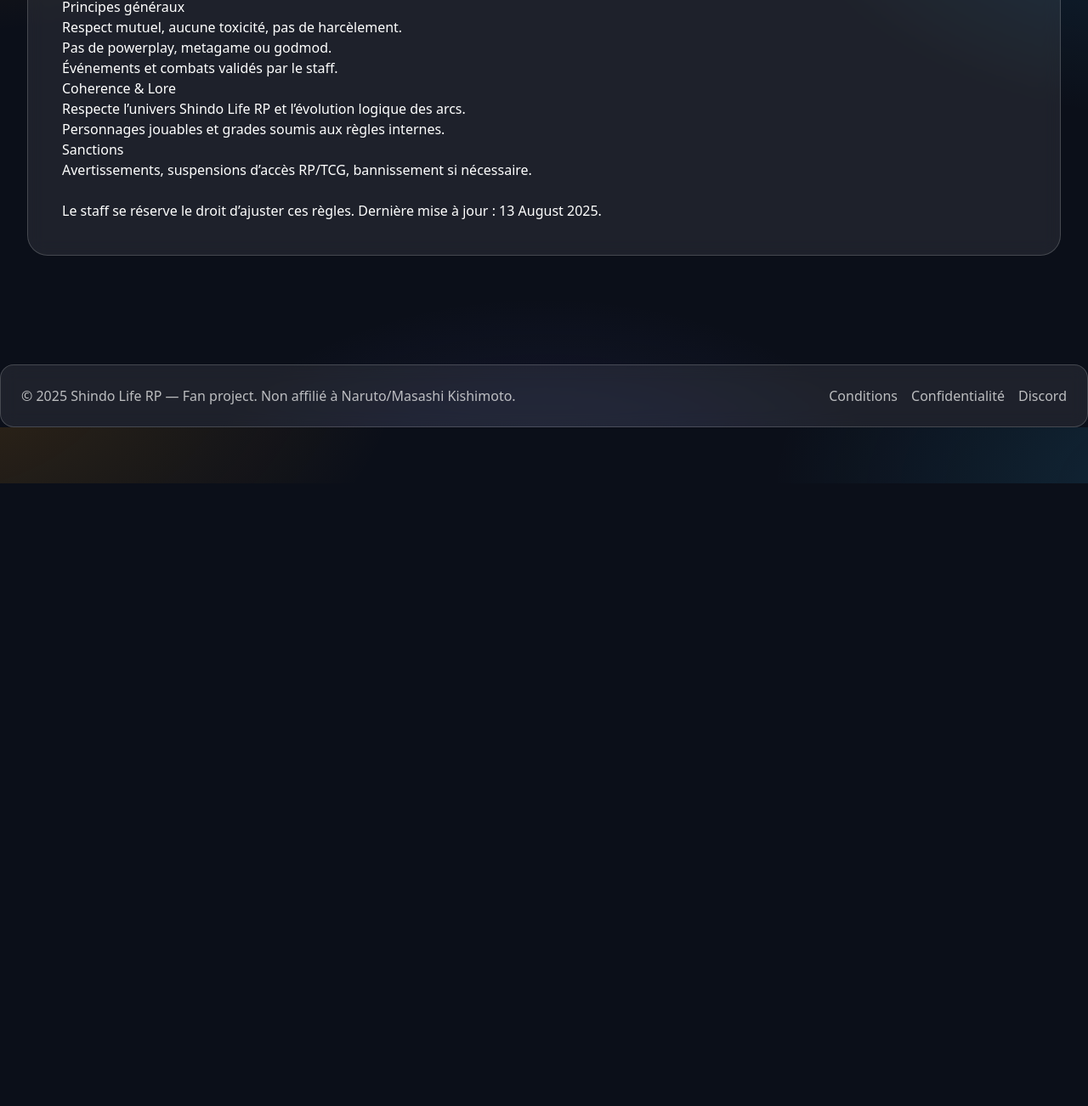
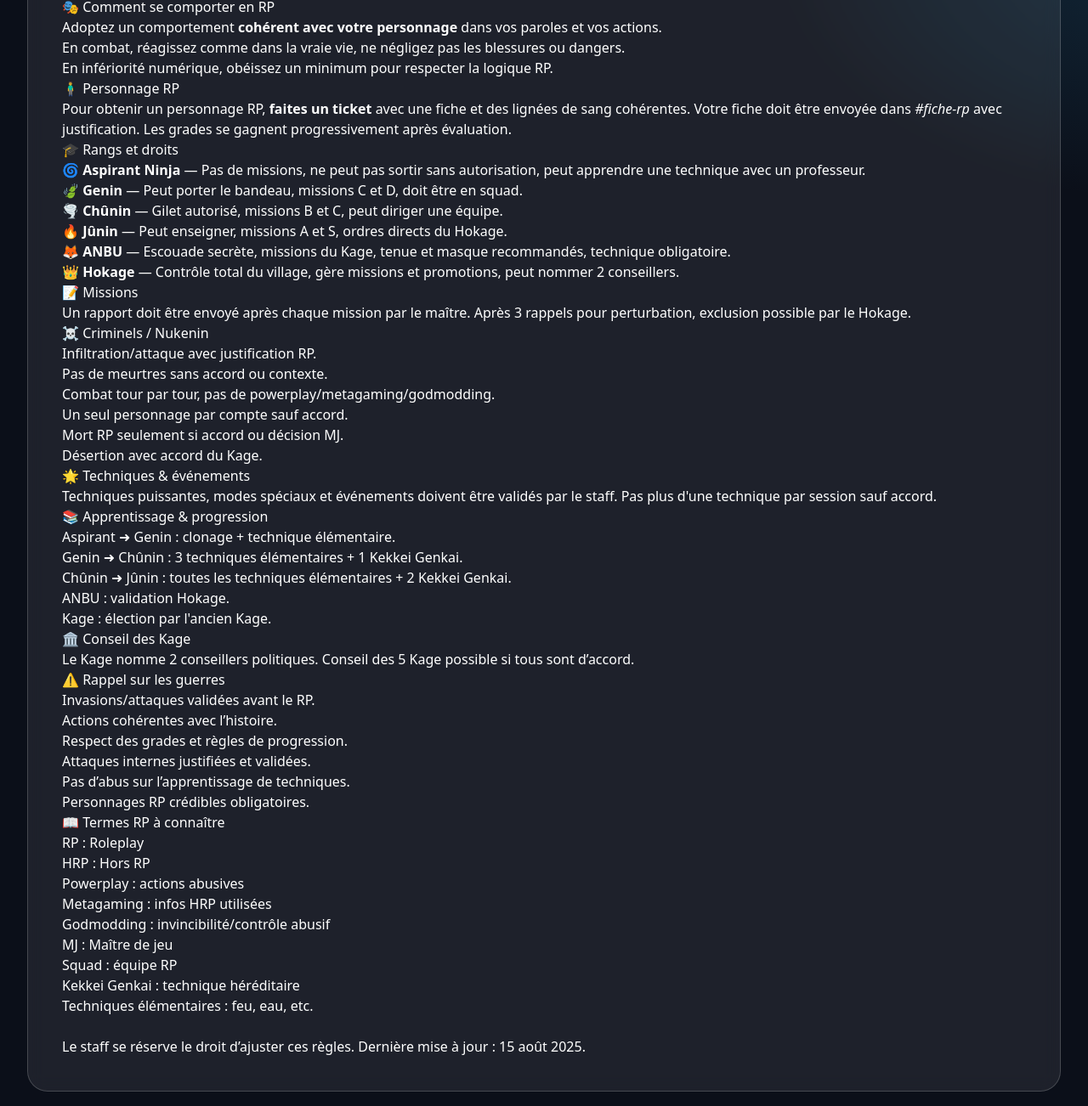
Before and after one commit to XavarsCode/shindo-life-rp-site, a plain HTML site: page reglement.html in a window 1280 px wide. Shown: the part 231-1533 px from the top of the page at 85% size. Before the commit the page ends 800 px from the top, so only its background shows below. Drawn offline with nearby package versions, Linux system fonts and the light colour scheme.

Commit message:
Update reglement.html

```diff
--- a/reglement.html
+++ b/reglement.html
@@ -31,7 +31,6 @@
   .link-underline:hover:after { width:100%; }
 </style>
 <script>
-  // mobile menu
   function toggleMenu() { document.getElementById('mobileMenu').classList.toggle('hidden'); }
 </script>
 
@@ -72,25 +71,83 @@
 <main class="px-4 sm:px-6 lg:px-8">
   <section class="max-w-7xl mx-auto pt-10 pb-16">
     <div class="glass rounded-3xl p-6 sm:p-10">
-      <h1 class="text-3xl sm:text-4xl font-extrabold mb-4">Règlement</h1>
+      <h1 class="text-3xl sm:text-4xl font-extrabold mb-4">Règlement RP</h1>
       <div class="prose prose-invert max-w-none">
-<h2>Principes généraux</h2>
+
+<h2>🎭 Comment se comporter en RP</h2>
+<p>Adoptez un comportement <strong>cohérent avec votre personnage</strong> dans vos paroles et vos actions.</p>
 <ul>
-  <li>Respect mutuel, aucune toxicité, pas de harcèlement.</li>
-  <li>Pas de powerplay, metagame ou godmod.</li>
-  <li>Événements et combats validés par le staff.</li>
+  <li>En combat, réagissez comme dans la vraie vie, ne négligez pas les blessures ou dangers.</li>
+  <li>En infériorité numérique, obéissez un minimum pour respecter la logique RP.</li>
 </ul>
-<h2>Coherence & Lore</h2>
+
+<h2>🧍‍♂️ Personnage RP</h2>
+<p>Pour obtenir un personnage RP, <strong>faites un ticket</strong> avec une fiche et des lignées de sang cohérentes. Votre fiche doit être envoyée dans <em>#fiche-rp</em> avec justification. Les grades se gagnent progressivement après évaluation.</p>
+
+<h2>🎓 Rangs et droits</h2>
 <ul>
-  <li>Respecte l’univers Shindo Life RP et l’évolution logique des arcs.</li>
-  <li>Personnages jouables et grades soumis aux règles internes.</li>
+  <li><strong>🌀 Aspirant Ninja</strong> — Pas de missions, ne peut pas sortir sans autorisation, peut apprendre une technique avec un professeur.</li>
+  <li><strong>🍃 Genin</strong> — Peut porter le bandeau, missions C et D, doit être en squad.</li>
+  <li><strong>🌪️ Chûnin</strong> — Gilet autorisé, missions B et C, peut diriger une équipe.</li>
+  <li><strong>🔥 Jûnin</strong> — Peut enseigner, missions A et S, ordres directs du Hokage.</li>
+  <li><strong>🦊 ANBU</strong> — Escouade secrète, missions du Kage, tenue et masque recommandés, technique obligatoire.</li>
+  <li><strong>👑 Hokage</strong> — Contrôle total du village, gère missions et promotions, peut nommer 2 conseillers.</li>
 </ul>
-<h2>Sanctions</h2>
+
+<h2>📝 Missions</h2>
+<p>Un rapport doit être envoyé après chaque mission par le maître. Après 3 rappels pour perturbation, exclusion possible par le Hokage.</p>
+
+<h2>☠️ Criminels / Nukenin</h2>
 <ul>
-  <li>Avertissements, suspensions d’accès RP/TCG, bannissement si nécessaire.</li>
+  <li>Infiltration/attaque avec justification RP.</li>
+  <li>Pas de meurtres sans accord ou contexte.</li>
+  <li>Combat tour par tour, pas de powerplay/metagaming/godmodding.</li>
+  <li>Un seul personnage par compte sauf accord.</li>
+  <li>Mort RP seulement si accord ou décision MJ.</li>
+  <li>Désertion avec accord du Kage.</li>
 </ul>
-<p class="mt-6">Le staff se réserve le droit d’ajuster ces règles. Dernière mise à jour : 13 August 2025.</p>
-</div>
+
+<h2>🌟 Techniques & événements</h2>
+<p>Techniques puissantes, modes spéciaux et événements doivent être validés par le staff. Pas plus d'une technique par session sauf accord.</p>
+
+<h2>📚 Apprentissage & progression</h2>
+<ul>
+  <li>Aspirant ➜ Genin : clonage + technique élémentaire.</li>
+  <li>Genin ➜ Chûnin : 3 techniques élémentaires + 1 Kekkei Genkai.</li>
+  <li>Chûnin ➜ Jûnin : toutes les techniques élémentaires + 2 Kekkei Genkai.</li>
+  <li>ANBU : validation Hokage.</li>
+  <li>Kage : élection par l'ancien Kage.</li>
+</ul>
+
+<h2>🏛️ Conseil des Kage</h2>
+<p>Le Kage nomme 2 conseillers politiques. Conseil des 5 Kage possible si tous sont d’accord.</p>
+
+<h2>⚠️ Rappel sur les guerres</h2>
+<ul>
+  <li>Invasions/attaques validées avant le RP.</li>
+  <li>Actions cohérentes avec l’histoire.</li>
+  <li>Respect des grades et règles de progression.</li>
+  <li>Attaques internes justifiées et validées.</li>
+  <li>Pas d’abus sur l’apprentissage de techniques.</li>
+  <li>Personnages RP crédibles obligatoires.</li>
+</ul>
+
+<h2>📖 Termes RP à connaître</h2>
+<ul>
+  <li>RP : Roleplay</li>
+  <li>HRP : Hors RP</li>
+  <li>Powerplay : actions abusives</li>
+  <li>Metagaming : infos HRP utilisées</li>
+  <li>Godmodding : invincibilité/contrôle abusif</li>
+  <li>MJ : Maître de jeu</li>
+  <li>Squad : équipe RP</li>
+  <li>Kekkei Genkai : technique héréditaire</li>
+  <li>Techniques élémentaires : feu, eau, etc.</li>
+</ul>
+
+<p class="mt-6">Le staff se réserve le droit d’ajuster ces règles. Dernière mise à jour : 15 août 2025.</p>
+
+      </div>
     </div>
   </section>
 </main>
```
